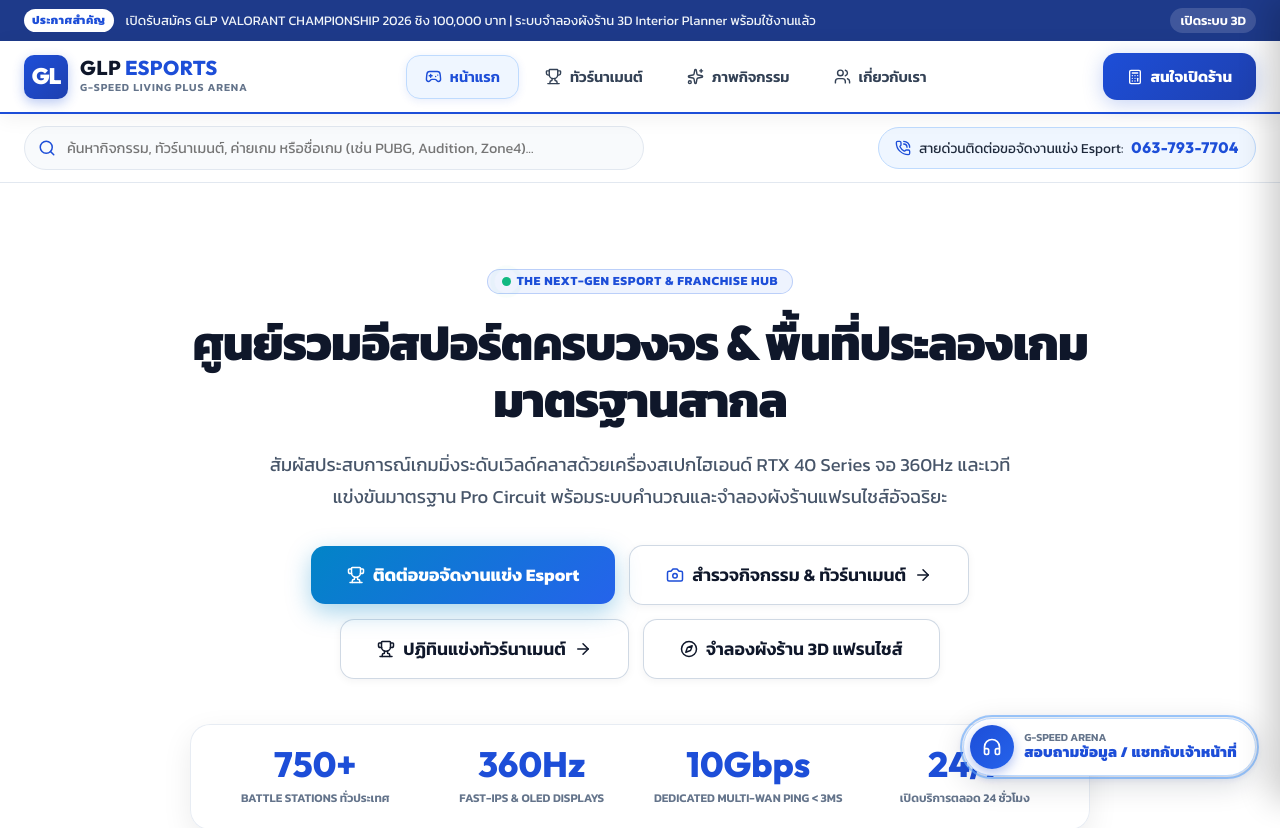
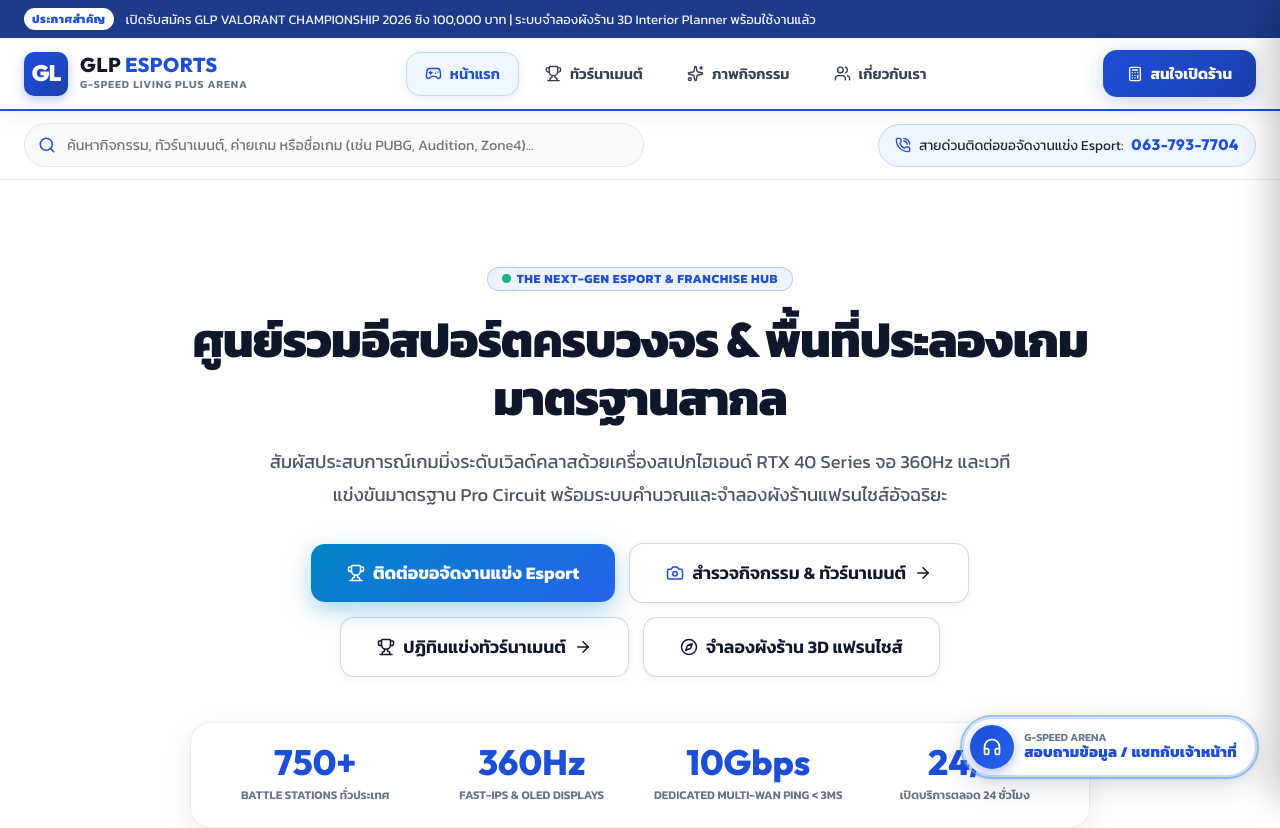
Before and after one commit to hectocornlabss-ai/gspeedlivingplus, a React (Vite) app: page / in a window 1280 px wide. Shown: the top 828 px of the page. Built offline with nearby package versions, Linux system fonts and the light colour scheme.

Commit message:
feat(header): remove redundant 3D button from top announcement bar

```diff
--- a/src/App.jsx
+++ b/src/App.jsx
@@ -236,27 +236,6 @@
           <span className="ticker-text">
             {siteData.tickerText}
           </span>
-          {siteData.tickerLinkVisible !== false && (
-            <button
-              onClick={() => {
-                const target = siteData.tickerLinkTarget || siteData.tickerLinkTab || 'franchise';
-                if (target.startsWith('http://') || target.startsWith('https://')) {
-                  window.open(target, '_blank', 'noopener,noreferrer');
-                } else if (target === 'events' || target === 'tournaments') {
-                  navigateTo('/tournaments');
-                } else if (target === 'activities' || target === 'gallery') {
-                  navigateTo('/activities');
-                } else if (target === 'company' || target === 'about') {
-                  navigateTo('/company');
-                } else {
-                  navigateTo('/franchise');
-                }
-              }}
-              className="ticker-link"
-            >
-              {siteData.tickerLinkText || 'เปิดระบบ 3D'}
-            </button>
-          )}
         </div>
       </div>
 
--- a/src/context/SiteDataContext.jsx
+++ b/src/context/SiteDataContext.jsx
@@ -520,7 +520,7 @@
   tickerLinkTab: 'franchise',
   tickerLinkTarget: 'franchise',
   tickerLinkText: 'เปิดระบบ 3D',
-  tickerLinkVisible: true,
+  tickerLinkVisible: false,
   headerCta: {
     text: 'สนใจเปิดร้าน',
     target: 'franchise',
```
